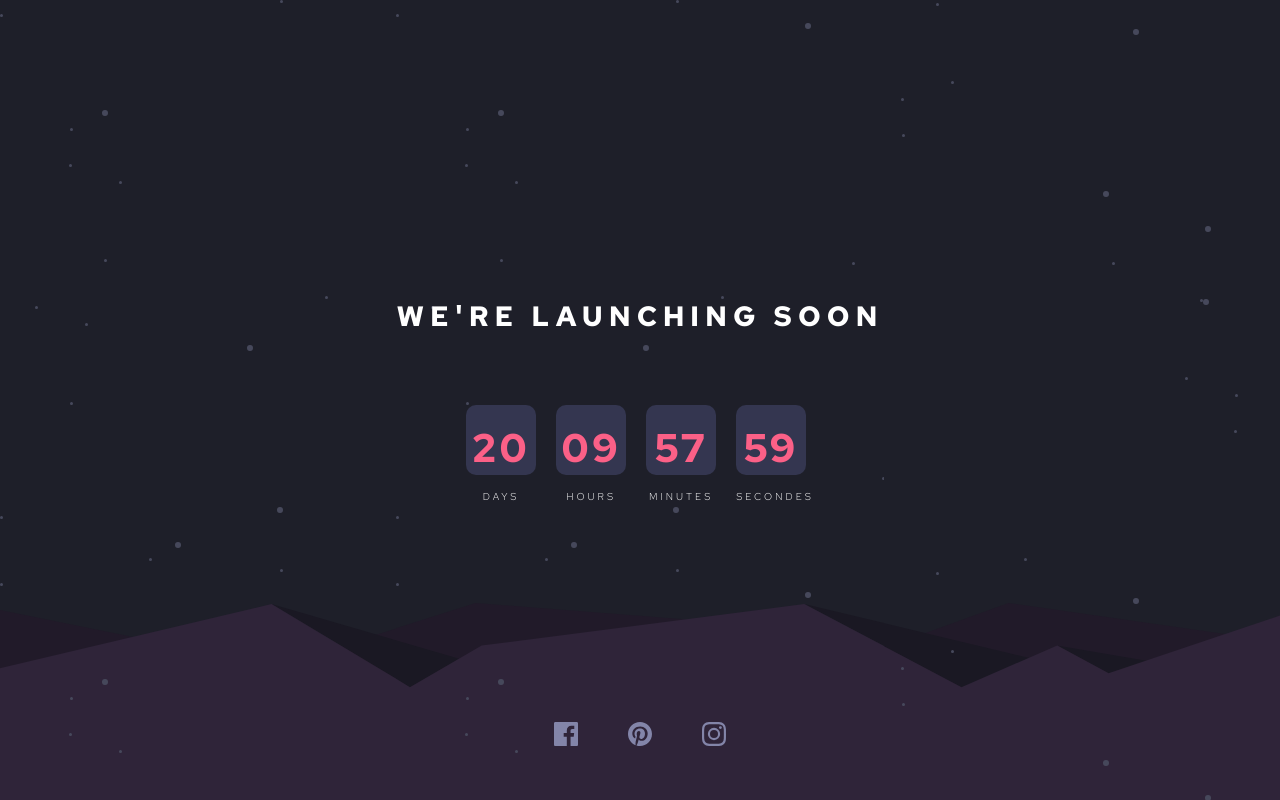
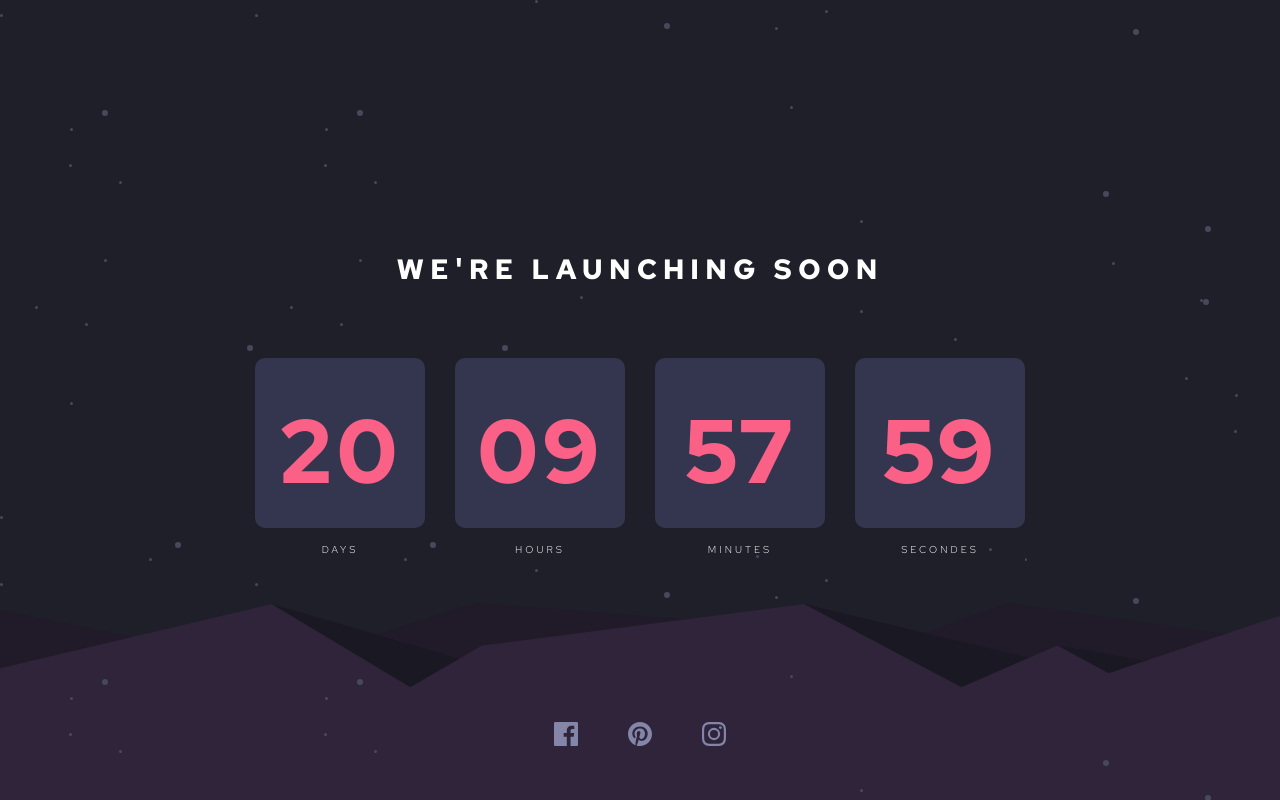
Before and after one commit to mickaelk98/fem-launch-countdown-timer, a plain HTML site: page index.html in a window 1280 px wide. Drawn offline with Linux system fonts and the light colour scheme.

Commit message:
improve css and change html language

```diff
--- a/css/style.css
+++ b/css/style.css
@@ -25,8 +25,8 @@ html, body {
     display: flex;
     flex-direction: column;
     align-items: center;
-    justify-content: center;
-    background: url(../images/bg-stars.svg), url(../images/pattern-hills.svg) bottom no-repeat, var(--Very-dark-blue);
+    justify-content: start;
+    background: url(../images/bg-stars.svg), url(../images/pattern-hills.svg) bottom repeat-x, var(--Very-dark-blue);
 }
 
 
@@ -37,21 +37,29 @@ h1 {
     text-align: center;
 }
 
+.container {
+    display: flex;
+    flex-direction: column;
+    align-items: center;
+    justify-content: center;
+    margin-top: 250px;
+}
+
 .timer {
     display: flex;
     justify-content: center;
+    align-items: center;
     gap: 20px;
     margin-top: 70px;
 }
-
 
 .timer li div {
     display: flex;
     align-items: center;
     justify-content: center;
     background: var(--Dark-desaturated-blue);
-    height: 70px;
-    width: 70px;
+    height: 65px;
+    width: 65px;
     border-radius: 10px;
 }
 
@@ -100,3 +108,38 @@ footer ul {
 .instagram:hover svg path {
     fill: var(--soft-red);
 }
+
+@media screen and (min-width: 425px) {
+    .timer li div {
+        width: 80px;
+        height: 80px;
+    }
+}
+
+@media screen and (min-width: 768px) {
+    .timer li div {
+        width: 100px;
+        height: 100px;
+    }
+
+    .timer li div p {
+        font-size: 60px;
+    }
+
+}
+
+@media screen and (min-width: 1024px) {
+    .timer {
+        gap: 30px;
+    }
+
+    .timer li div {
+        width: 170px;
+        height: 170px;
+    }
+
+    .timer li div p {
+        font-size: 90px;
+    }
+
+}
--- a/index.html
+++ b/index.html
@@ -1,5 +1,5 @@
 <!DOCTYPE html>
-<html lang="en">
+<html lang="fr">
 <head>
   <meta charset="UTF-8">
   <meta name="viewport" content="width=device-width, initial-scale=1.0"> <!-- displays site properly based on user's device -->
```
